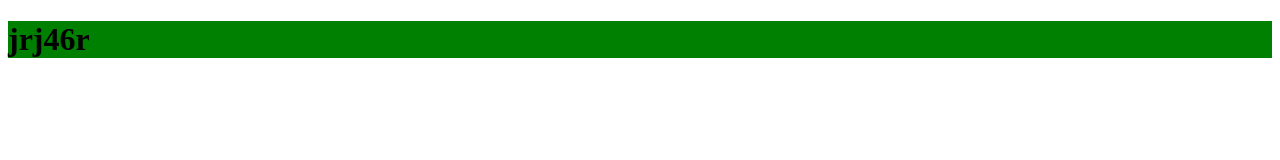
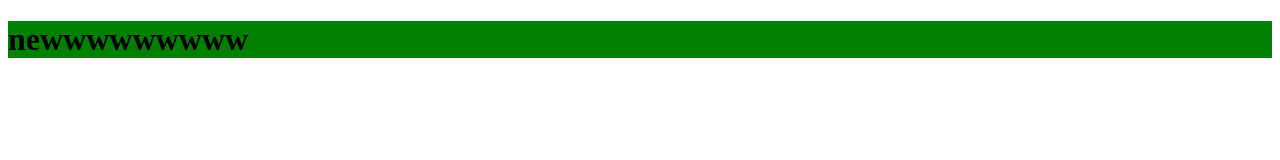
Before and after one commit to Abdelwhab80/banda, a plain HTML site: page index.html in a window 1280 px wide. Drawn offline with Linux system fonts and the light colour scheme.

Commit message:
change text

```diff
--- a/index.html
+++ b/index.html
@@ -7,6 +7,6 @@
     <link rel="stylesheet" href="banda.css">
 </head>
 <body>
-    <h1>jrj46r</h1>
+    <h1>newwwwwwwww</h1>
 </body>
 </html>
```
